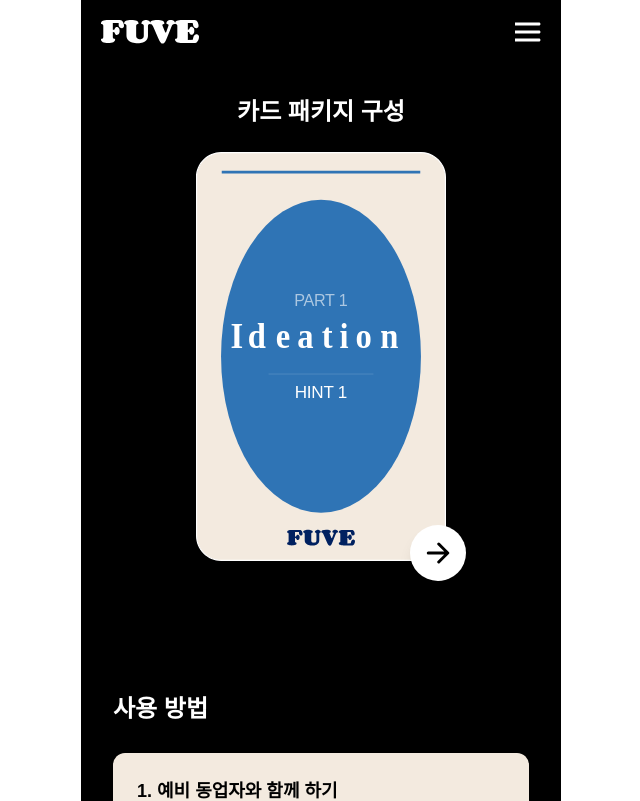
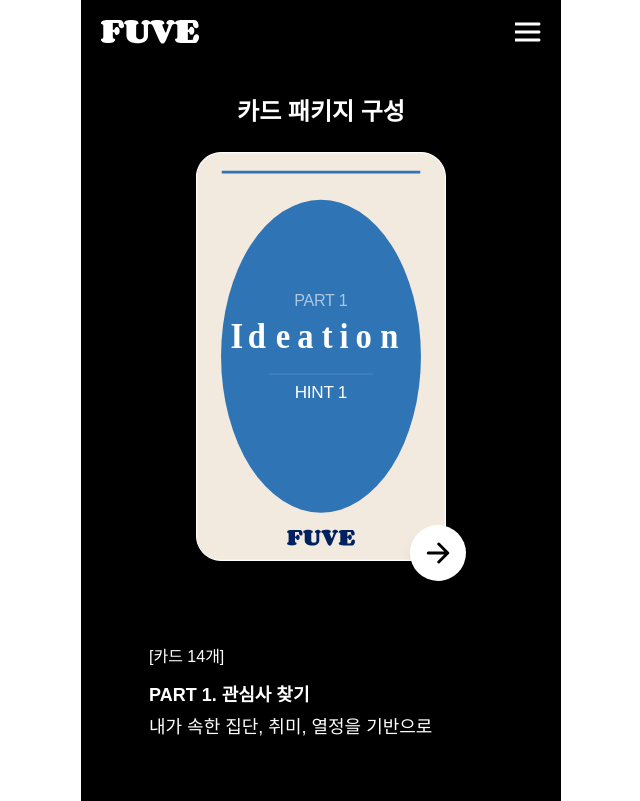
Before and after one commit to balladyun/pioneers_front, a React (Vite) app: page /card in a window 1280 px wide. Shown: the top 801 px of the page, without its empty margins (319-959 px from the left). Built offline with nearby package versions, Linux system fonts and the light colour scheme; no server answers.

Commit message:
카드 설명 추가

```diff
--- a/src/pages/Card.jsx
+++ b/src/pages/Card.jsx
@@ -1,15 +1,16 @@
 import { useState, useRef, useEffect } from 'react';
 import { useNavigate } from 'react-router-dom';
+import { textContent } from '../data/card';
 import { IoArrowForward } from 'react-icons/io5';
 import card1 from '../assets/card-1.svg';
 import card2 from '../assets/card-2.svg';
 import card3 from '../assets/card-3.svg';
 import collection from '../assets/card-collection.svg';
-import { textContent } from '../data/card';
 
 export default function Card() {
   const navigate = useNavigate();
   const [cardImage, setCardImage] = useState(card1);
+  const [content, setContent] = useState(textContent[0]);
   // const [textContent, setTextContent] = useState({
   //   count: '[카드 14개]',
   //   header: 'PART 1. 관심사 찾기',
@@ -48,8 +49,10 @@
   const handleCardChange = () => {
     if (cardImage === card1) {
       setCardImage(card2);
+      setContent(textContent[1]);
     } else if (cardImage === card2) {
       setCardImage(card3);
+      setContent(textContent[2]);
     } else {
       sectionTwoRef.current.scrollIntoView({ behavior: 'smooth' });
     }
@@ -80,10 +83,10 @@
               /> */}
             </div>
           </div>
-          <div className='flex flex-col justify-center items-start w-fit mx-auto mt-10 mb-10 p-5 *:text-white'>
-            <h5 className='mb-3 text-base'>{textContent.count}</h5>
-            <p className='text-lg font-bold'>{textContent.header}</p>
-            <p className='text-lg '>{textContent.description}</p>
+          <div className='flex flex-col justify-center items-start w-96 mx-auto mt-16 mb-10 p-5 *:text-white'>
+            <h5 className='mb-3 text-base'>{content.title}</h5>
+            <p className='mb-1 text-lg font-bold'>{content.subtitle}</p>
+            <p className='text-lg '>{content.description}</p>
           </div>
         </section>
 
```
